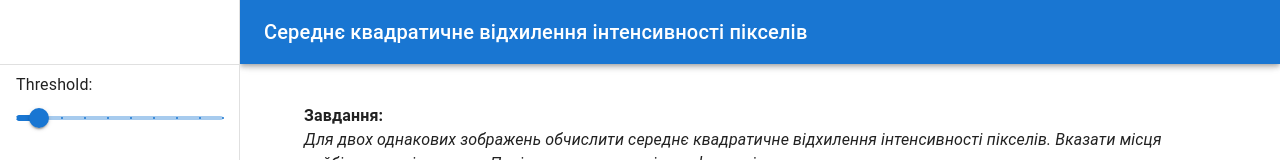
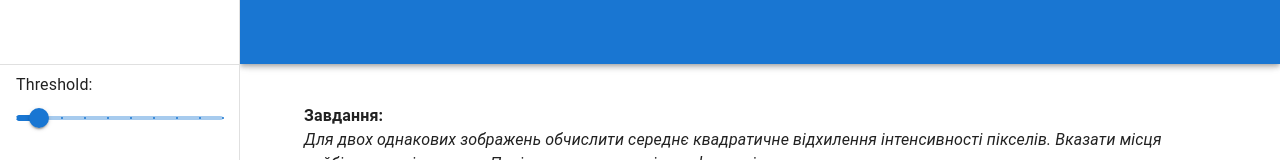
Before and after one commit to mmaksymovych/pixels-intensity-diff, a React (Create React App) app: page / in a window 1280 px wide. Shown: the top 160 px of the page. Built offline with nearby package versions, Linux system fonts and the light colour scheme.

Commit message:
improvements

```diff
--- a/src/App.js
+++ b/src/App.js
@@ -54,9 +54,6 @@ function DrawerAppBar(props) {
         sx={{ width: `calc(100% - ${drawerWidth}px)`, ml: `${drawerWidth}px` }}
       >
         <Toolbar>
-          <Typography variant="h6" noWrap component="div">
-            Середнє квадратичне відхилення інтенсивності пікселів
-          </Typography>
         </Toolbar>
       </AppBar>
       <Drawer
```
